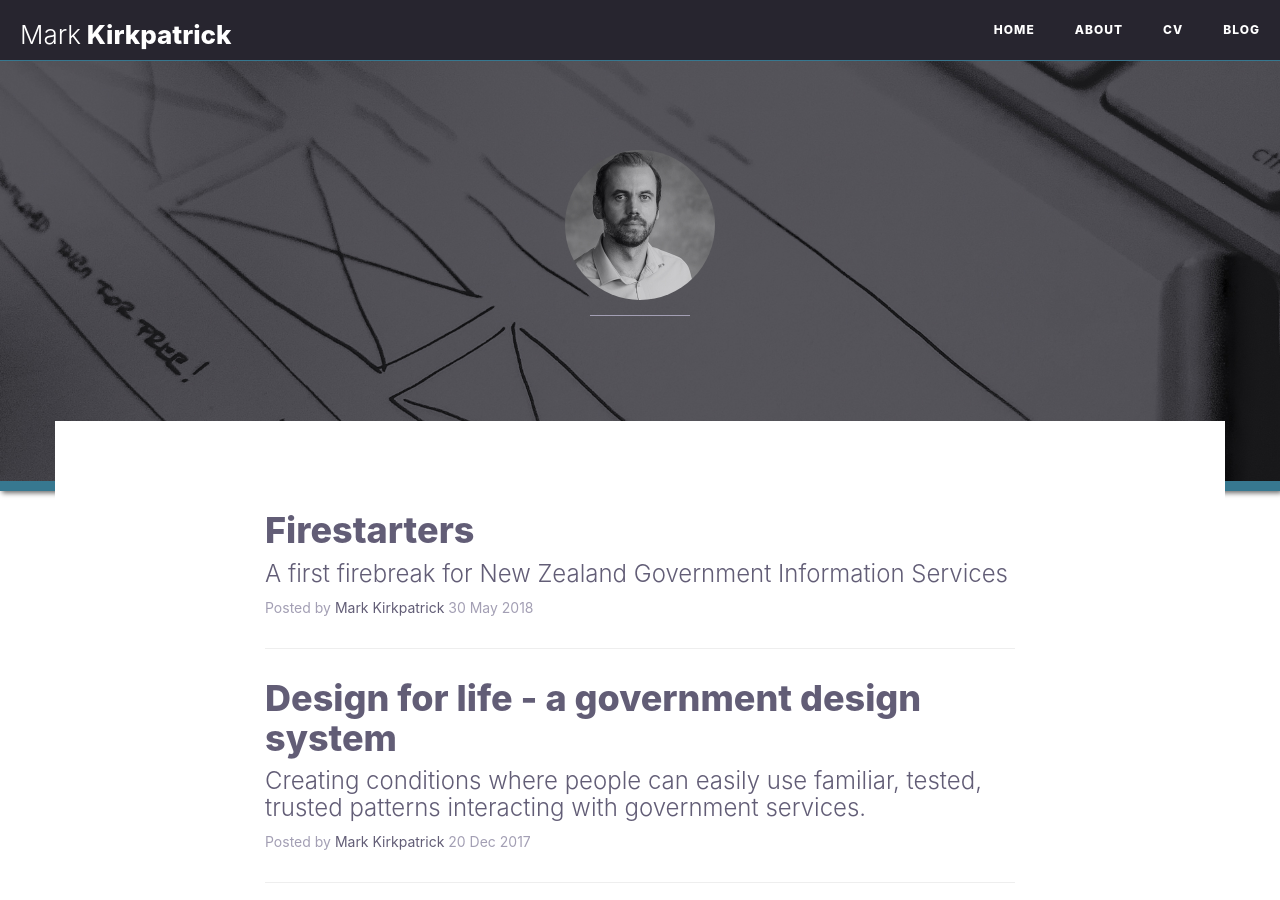
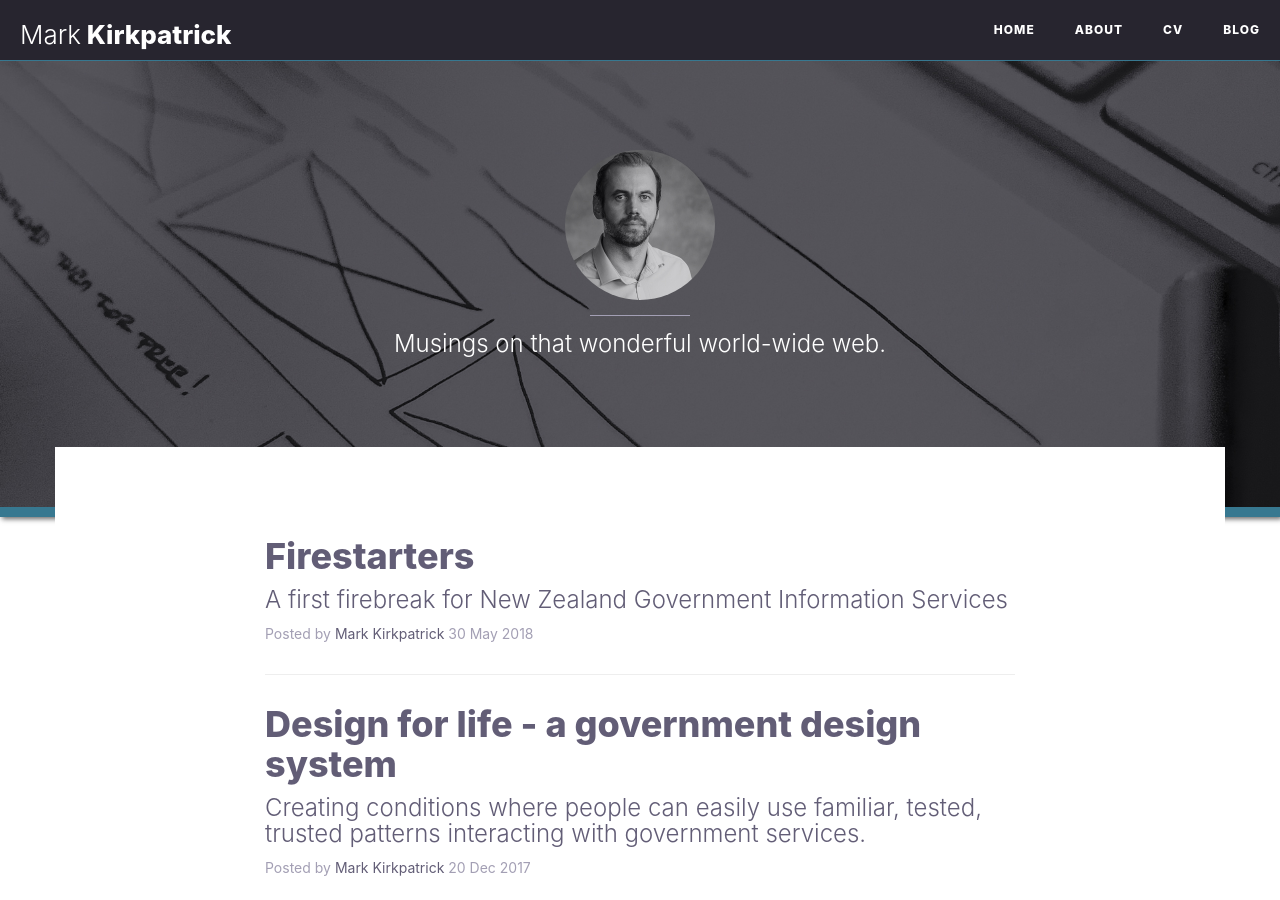
Before and after one commit to mkirkpat/mkirkpat.github.io, a Jekyll site: the page built from index.html, in a window 1280 px wide and 900 px high. Built offline with Jekyll 4.4.1, drawn with Linux system fonts in a browser that asks for light colours; nearby versions of some CDN libraries.

Commit message:
Update index.html

```diff
--- a/index.html
+++ b/index.html
@@ -1,6 +1,7 @@
 ---
 layout: default
-title: Mark Kirkpatrick test
+title: Mark Kirkpatrick, Wellington NZ
+subheading: Musings on that wonderful world-wide web.
 ---
  <!-- Set your background image for this header on the line below. -->
     <header class="intro-header" style="background-image: url({{ site.baseurl }}/images/home-bg.jpg)">
@@ -8,7 +9,8 @@ title: Mark Kirkpatrick test
             <div class="row">
                 <div class="col-lg-8 col-lg-offset-2 col-md-10 col-md-offset-1">
                     <div class="site-heading">
-                        <h1><a href="https://plus.google.com/u/0/117086849216989266963"><img src="{{ site.baseurl }}/images/mk.jpg" alt="Mark Kirkpatrick" class="profile"></a></h1>
+                        <h1><a href="https://plus.google.com/u/0/117086849216989266963">
+                         <img src="{{ site.baseurl }}/images/mk.jpg" alt="Mark Kirkpatrick" class="profile"></a></h1>
                         <hr class="small">
                         <span class="subheading">{{ page.subheading }}</span>
                     </div>
```
